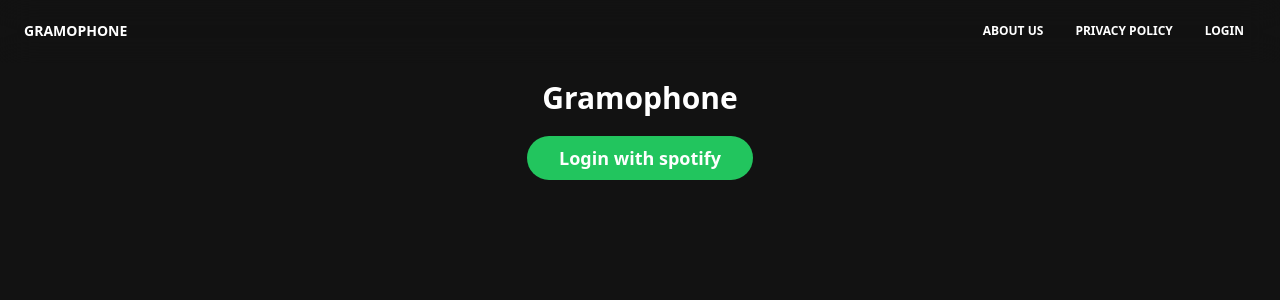
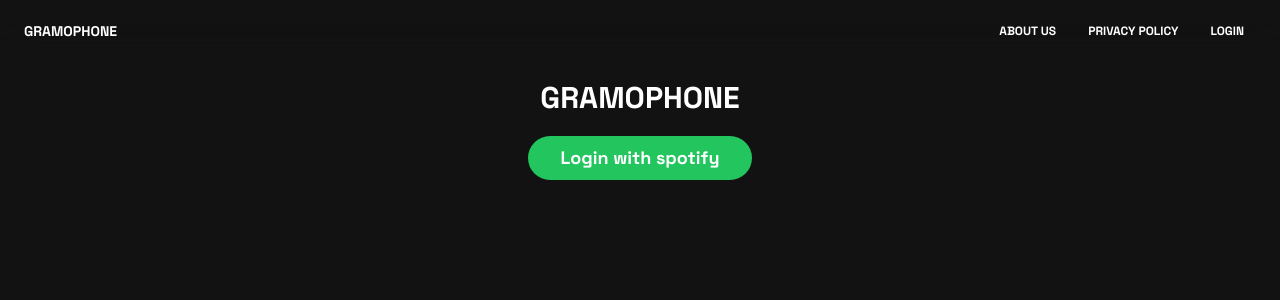
Before and after one commit to Coke-Ice-and-Lemon/thewalls, a Next.js app: page / in a window 1280 px wide. Shown: the top 300 px of the page. Built offline with nearby package versions, Linux system fonts and the light colour scheme; no server answers.

Commit message:
Typography,about us changed,image size change

```diff
--- a/src/components/Navbar.js
+++ b/src/components/Navbar.js
@@ -37,7 +37,7 @@ const Navbar = () => {
                         <ul className="flex flex-col lg:flex-row list-none lg:ml-auto">
                             <li className="nav-item">
                                 <Link
-                                    className="px-3 py-2 h-full flex items-center text-xs uppercase font-bold leading-snug text-white hover:opacity-75"
+                                    className="px-3 py-2 h-full flex items-center text-xs uppercase font-bold leading-snug text-white hover:opacity-75 hover:underline"
                                     href="/about_us" onClick={() => setNavbarOpen(false)}
                                 >
                                     <span className="ml-2">About Us</span>
@@ -45,7 +45,7 @@ const Navbar = () => {
                             </li>
                             <li className="nav-item">
                                 <Link
-                                    className="px-3 py-2 h-full flex items-center text-xs uppercase font-bold leading-snug text-white hover:opacity-75"
+                                    className="px-3 py-2 h-full flex items-center text-xs uppercase font-bold leading-snug text-white hover:opacity-75 hover:underline"
                                     href="/privacy-policy" onClick={() => setNavbarOpen(false)}
                                 >
                                     <span className="ml-2">Privacy Policy</span>
@@ -54,7 +54,7 @@ const Navbar = () => {
                             {session ? (<>
                                 <li className="nav-item">
                                     <Link
-                                        className="px-3 py-2 flex items-center text-xs uppercase font-bold leading-snug text-white hover:opacity-75"
+                                        className="px-3 py-2 flex items-center text-xs uppercase font-bold leading-snug text-white hover:opacity-75 hover:underline"
                                         href="/explore" onClick={() => setNavbarOpen(false)}
                                     >
                                         <span className="ml-2">Explore</span>
@@ -62,7 +62,7 @@ const Navbar = () => {
                                 </li>
                                 <li className="nav-item">
                                     <Link
-                                        className="px-3 py-2 h-full flex items-center text-xs uppercase font-bold leading-snug text-white hover:opacity-75"
+                                        className="px-3 py-2 h-full flex items-center text-xs uppercase font-bold leading-snug text-white hover:opacity-75 hover:underline"
                                         href='/' onClick={() => {
                                             signOut()
                                             setNavbarOpen(false)
@@ -75,7 +75,7 @@ const Navbar = () => {
                             </>
                             ) : (<li className="nav-item">
                                 <Link
-                                    className="px-3 py-2 flex items-center text-xs uppercase font-bold leading-snug text-white hover:opacity-75"
+                                    className="px-3 py-2 flex items-center text-xs uppercase font-bold leading-snug text-white hover:opacity-75 hover:underline"
                                     href="/" onClick={() => setNavbarOpen(false)}
                                 >
                                     <span className="ml-2">Login</span>
--- a/src/pages/_app.js
+++ b/src/pages/_app.js
@@ -1,7 +1,8 @@
 import '@/styles/globals.css'
 import { SessionProvider } from "next-auth/react"
 import Head from 'next/head'
-
+import { Space_Grotesk } from 'next/font/google'
+const space = Space_Grotesk({ subsets: ['latin'] })
 
 export default function App({
   Component,
@@ -15,7 +16,9 @@ export default function App({
         <meta name="viewport" content="width=device-width, initial-scale=1" />
         <link rel="icon" href="/favicon.ico" />
       </Head>
-      <Component {...pageProps} />
+      <main className={space.className}>
+        <Component {...pageProps} />
+      </main>
     </SessionProvider>
   )
 }
--- a/src/pages/_document.js
+++ b/src/pages/_document.js
@@ -1,8 +1,7 @@
 import { Html, Head, Main, NextScript } from 'next/document'
-
 export default function Document() {
   return (
-    <Html lang="en" className='bg-[#121212] text-white no-scrollbar'>
+    <Html lang="en" className={`bg-[#121212] text-white no-scrollbar`}>
       <Head />
       <body>
         <Main />
--- a/src/pages/explore.js
+++ b/src/pages/explore.js
@@ -1,5 +1,5 @@
 import Navbar from "@/components/Navbar";
-import { useSession,signOut } from "next-auth/react"
+import { useSession } from "next-auth/react"
 import Link from "next/link";
 const Explore = () => {
     const { data: session } = useSession()
@@ -8,7 +8,7 @@ const Explore = () => {
     <>
     <Navbar/>
         <div className="w-full flex flex-col justify-center items-center mt-28">
-            <h1 className='mb-5 text-3xl font-bold'>Gramophone</h1>
+            <h1 className='mb-5 text-3xl font-bold'>GRAMOPHONE</h1>
             <h2 className=" md:text-xl lg:text-2xl font-bold">Select the time period</h2>
             <div className="flex flex-col md:flex-row w-11/12 justify-center items-center mt-5">
                 <Link className="" href={{ pathname: 'tracks', query: { time_range: 'short_term' } }}><button className="mr-3 bg-green-500 hover:bg-green-700 text-white font-bold text-[0.5rem] text-lg mb-5
--- a/src/pages/index.js
+++ b/src/pages/index.js
@@ -1,22 +1,20 @@
-import { Inter } from '@next/font/google'
 import { signIn } from 'next-auth/react'
 import Head from 'next/head'
 import Navbar from '../components/Navbar'
 
-const inter = Inter({ subsets: ['latin'] })
 
 export default function Home() {
   return (
     <>
-    <Navbar/>
+      <Navbar />
       <Head>
-        <title>Gramophone</title>
+        <title>GRAMOPHINE</title>
         <meta name="description" content="Get your most played tracks from Spotify." />
         <meta name="viewport" content="width=device-width, initial-scale=1" />
         <link rel="icon" href="/favicon.ico" />
       </Head>
       <div className="w-full flex flex-col items-center mt-20">
-        <h1 className='mb-5 text-3xl font-bold'>Gramophone</h1>
+        <h1 className='mb-5 text-3xl font-bold'>GRAMOPHONE</h1>
         <button className="text-white px-8 py-2 rounded-full bg-green-500 font-bold text-lg" onClick={() => signIn('spotify', { callbackUrl: "/explore" })}>Login with spotify</button>
       </div>
     </>
--- a/src/pages/privacy-policy.js
+++ b/src/pages/privacy-policy.js
@@ -6,10 +6,8 @@ const Privacypolicy = () => {
     <>
       <Navbar />
       <div className="text-lg text-center px-28 mt-28">
-        <h1 className="m-2 text-5xl">Privacy Policy</h1>
-        {/* <div id="fuse-injected-22842688372-1" data-fuse="22842688372" data-fuse-injected-at="1694177286524" className="fuse-slot-dynamic" data-fuse-code="fuse-slot-22842688372-3" data-fuse-zone-instance="zone-instance-22842688372-3" data-fuse-slot="fuse-slot-22842688372-3" data-gpid="71161633/PL_plshowroom/video#single-3" data-fuse-processed-at="16177"><div id="fuse-slot-22842688372-1" className="fuse-slot"></div><div id="fuse-slot-22842688372-2" className="fuse-slot"></div><div id="fuse-slot-22842688372-3" className="fuse-slot"></div></div> */}
+        <h2 className="text-2xl font-bold">Privacy Policy</h2>
         <br />
-        <div data-fuse-privacy-tool=""></div>
         <br />
         <p>
           Spotify was developed as an open source app powered by the
--- a/src/pages/tracks.js
+++ b/src/pages/tracks.js
@@ -58,14 +58,22 @@ const Tracks = ({ data }) => {
         }
     }, [time_range])
 
+    function debounce(func, timeout = 300) {
+        let timer;
+        return (...args) => {
+            clearTimeout(timer);
+            timer = setTimeout(() => { func.apply(this, args); }, timeout);
+        };
+    }
+
     const handleDownload = () => {
-
         const container = document.getElementById("my-container");
         html2canvas(container, {
             imageTimeout: 50000,
             scale: 5, // Set scale to 25x for full HD resolution (1920x1080)
         }).then(canvas => {
-            canvas.toBlob(blob => saveAs(blob, "Gramophone_123.png"));
+            const id = Date.now()
+            canvas.toBlob(blob => saveAs(blob, `Gramophone_${id}.png`));
         });
     };
     const buttonStyle = {
@@ -185,7 +193,8 @@ const Tracks = ({ data }) => {
             backgroundRepeat: "no-repeat",
             backgroundSize: "cover",
             path: "/oooscillate.svg",
-            theme: "dark"
+            theme: "dark",
+            backgroundColor: '#121212'
         },
         {
             path: '/solid_bluelight.png',
@@ -267,9 +276,9 @@ const Tracks = ({ data }) => {
                                     height={300} width={300} src={users.images[users.images.length - 1].url} alt="" className="mx-auto rounded-full dark:bg-gray-500 aspect-square shadow-md" />
                             </div>
                         )}
-                        <p className={`text-lg font-bold md:text-2xl ${selectedBackground.theme == 'light' && "text-black"}`}>{users ? (users.display_name) : 'Loading...'}  </p>
+                        <p className={`text-lg font-bold md:text-2xl ${selectedBackground.theme == 'light' && "text-black"}`}>{users ? (`${users.display_name}'s wall`) : 'Loading...'}  </p>
                     </div>
-                    <div className='flex flex-row flex-wrap h-full w-full justify-center overflow-visible px-10'>
+                    <div className='flex flex-row flex-wrap h-full w-full justify-center overflow-visible px-7'>
                         {tracks && tracks.map((track) => (
                             (track.album.images && (
                                 <Link className="w-[25%] sm:w-[20%] lg:w-[15%] xl:w-[15%] 2xl-[15%]  rounded overflow-hidden m-1.5 hover:scale-105 hover:cursor-pointer transition duration-150 ease-out hover:ease-in" key={track?.id} href={track?.external_urls?.spotify} target="_blank">
@@ -278,8 +287,8 @@ const Tracks = ({ data }) => {
                             ))
                         ))}
                     </div>
-                    <div className="w-full flex flex-col justify-center items-center my-5" >
-                        <p className={`mb-0 font-semibold italic ${selectedBackground.theme == 'light' && "text-black"}`}>gaslight-web.vercel.app</p>
+                    <div className="w-full flex flex-col justify-center items-center my-4" >
+                        <p className={`mb-0 font-semibold italic ${selectedBackground.theme == 'light' && "text-black"}`} >gaslight-web.vercel.app</p>
                         <div className="mb-1 mt-4 w-20 h-5 md:w-40 md:h-10">
                             <Image layout="responsive" src={selectedBackground.theme == 'light' ? `/spotify_logo_dark.png` : `/spotify_logo.png`} width={100} height={10} />
                         </div>
@@ -287,7 +296,9 @@ const Tracks = ({ data }) => {
                 </div>
                 <div style={{ position: 'fixed', bottom: '2rem', right: '2rem' }}>
                     <button
-                    onClick={() => handleDownload()}
+                        onClick={() => {
+                            debounce(handleDownload(), 3000)
+                        }}
                         type="button"
                         style={buttonStyle}
                         className="flex items-center justify-center"
```
Also changed, not shown: src/components/TrackPreview.js (+0 -8 lines), src/pages/about_us.js (+14 -8 lines), public/pooji.jpg, public/roshni.jpg. Lines whose indentation alone changed are shown as unchanged.
